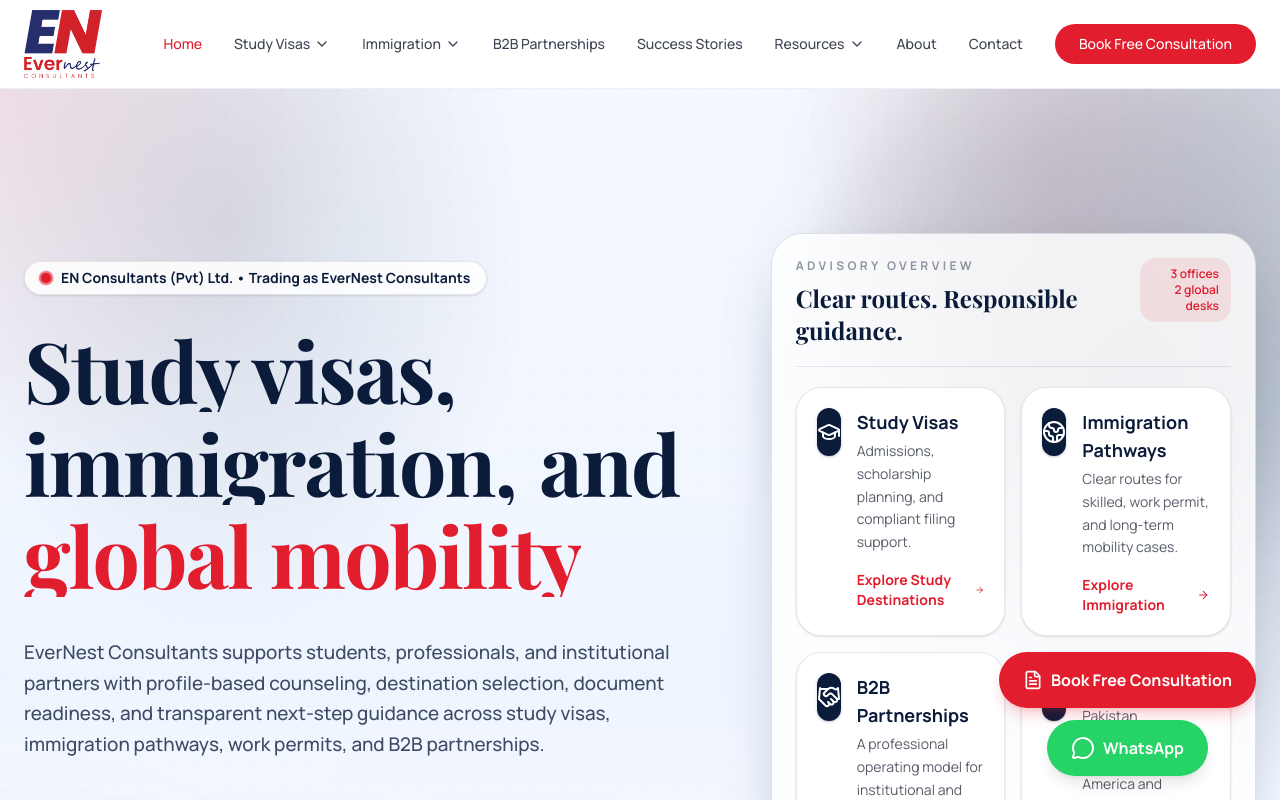
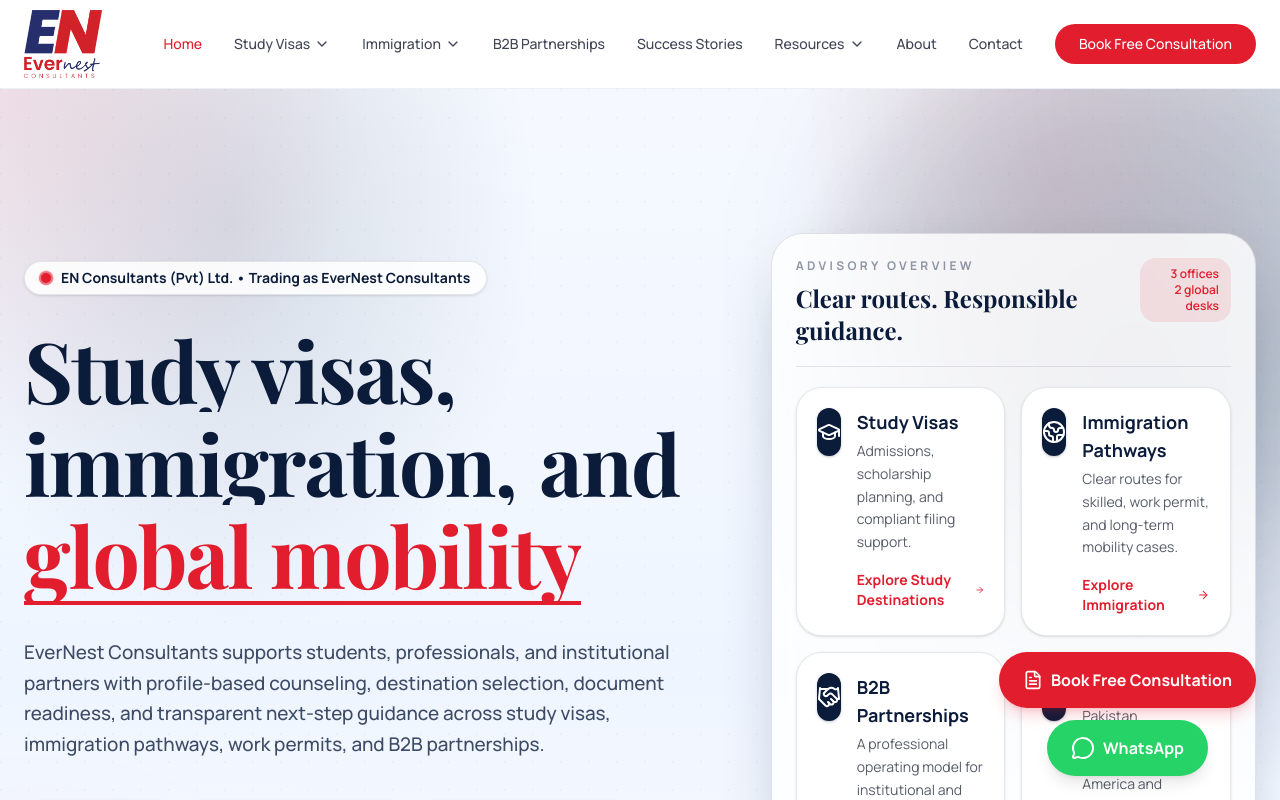
Before and after one commit to Nightmares4u/EverNest-Website-, a Next.js app in the folder evernest/: page / in a window 1280 px wide. Shown: the top 800 px of the page. Built offline with nearby package versions, Linux system fonts and the light colour scheme; a web font is replaced by a local one.

Commit message:
Fix hero headline clipping

```diff
--- a/evernest/src/components/sections/Hero.tsx
+++ b/evernest/src/components/sections/Hero.tsx
@@ -184,7 +184,7 @@
                   </motion.span>
                 </span>
               ))}
-              <span className="inline-block overflow-hidden">
+              <span className="inline-block overflow-hidden pb-5 -mb-5">
                 <motion.span
                   variants={wordVariants}
                   className="inline-block text-brand-red relative"
```
